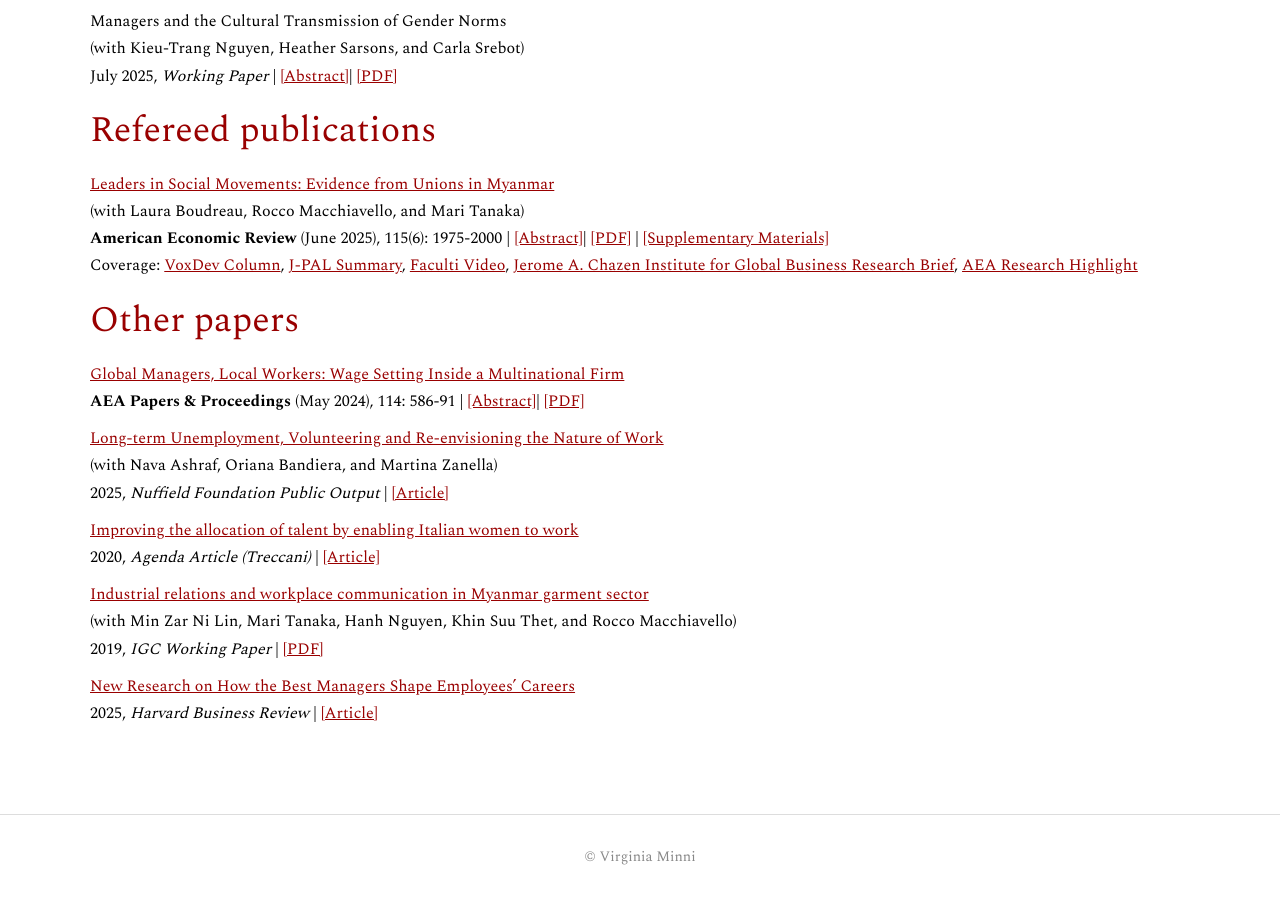
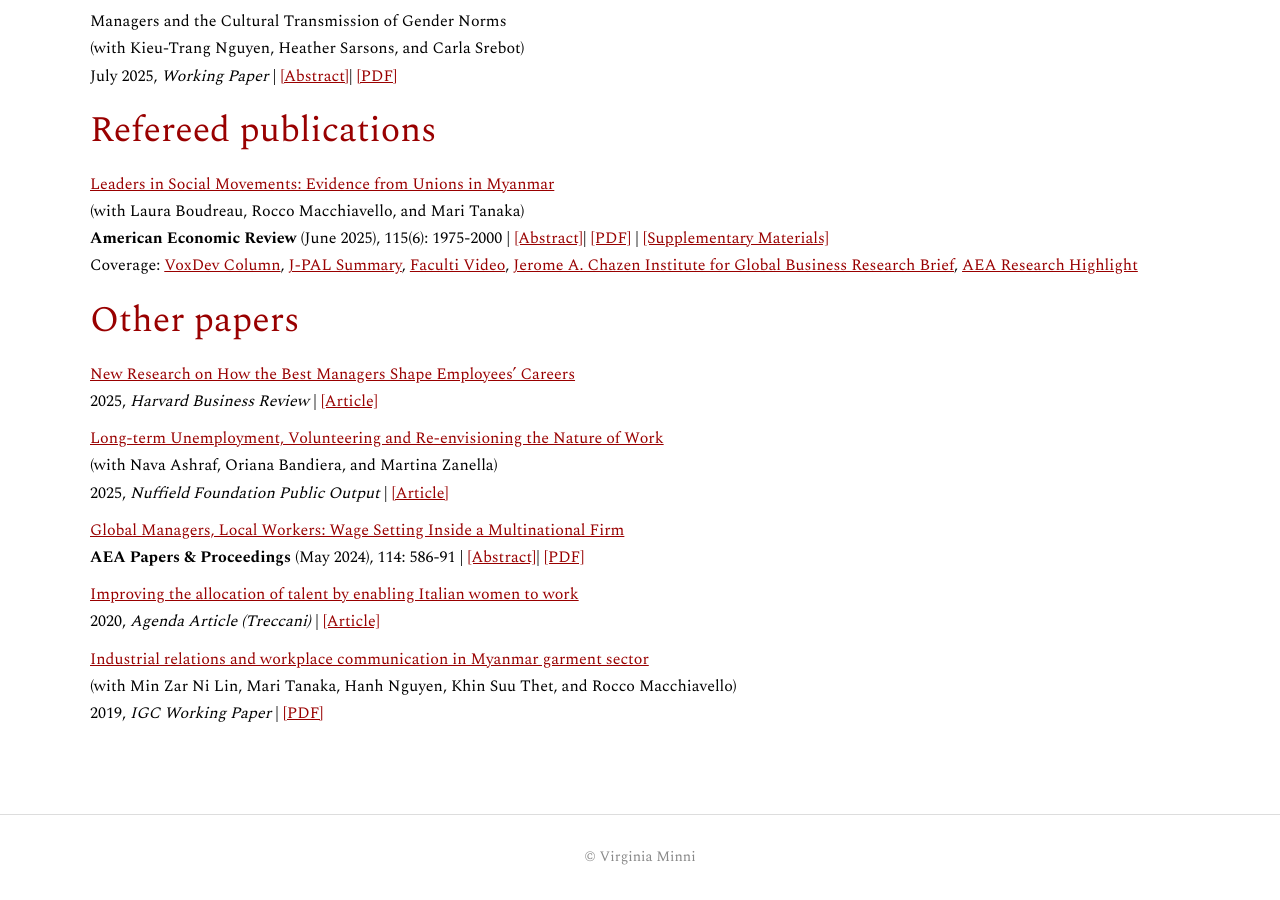
Before and after one commit to virginiaminni/virginiaminni.github.io, a Jekyll site: the page built from research.md, in a window 1280 px wide and 900 px high, scrolled down 725 px. Built offline with Jekyll 4.4.1, drawn with Linux system fonts in a browser that asks for light colours; part of the change alters nothing that is shown.

```diff
--- a/research.md
+++ b/research.md
@@ -55,16 +55,18 @@ Coverage:  <a href="https://voxdev.org/topic/institutions-political-economy/who-
 </div>
 
 ## Other papers
+<a href="https://hbr.org/2025/10/new-research-on-how-the-best-managers-shape-employees-careers" target="_blank" rel="noopener noreferrer"> New Research on How the Best Managers Shape Employees’ Careers </a> <br>
+2025, *Harvard Business Review*  | <a href="https://hbr.org/2025/10/new-research-on-how-the-best-managers-shape-employees-careers" target="_blank" rel="noopener noreferrer"> [Article]
+
+<a href="/assets/files/ABMZ2025.pdf" target="_blank" rel="noopener noreferrer"> Long-term Unemployment, Volunteering and Re-envisioning the Nature of Work </a> <br>
+(with Nava Ashraf, Oriana Bandiera, and Martina Zanella)<br>
+2025, *Nuffield Foundation Public Output*  | <a href="/assets/files/ABMZ2025.pdf" target="_blank" rel="noopener noreferrer"> [Article]
+
 <a href="https://www.aeaweb.org/articles?id=10.1257/pandp.20241076" target="_blank" rel="noopener noreferrer">Global Managers, Local Workers: Wage Setting Inside a Multinational Firm</a> <br>
 **AEA Papers & Proceedings** (May 2024), 114: 586-91 | <a href="#" class="toggle-abstract" data-target="abstract-5"  style="text-decoration: underline; color: #990000;">[Abstract]</a>| <a href="/assets/files/Minni Global Managers P&P.pdf" target="_blank" rel="noopener noreferrer">[PDF]</a> <br>
 <div id="abstract-5" style="display: none; margin-top: 10px;">
 <em>Abstract:</em> How are wages set within a multinational firm? Combining cross-country data on wages and labor regulations with personnel records of a large multinational firm, I find that wage setting depends on the rank of the employee in the firm hierarchy. For managers, wages are set by the headquarters regardless of local labor market conditions. For factory workers, wages are adjusted according to country-specific wages and labor regulations. These results suggest that the multinational's internal labor market shields managers against changes in external market conditions, while the firm adapts to local labor markets for factory workers.
 </div>
-
-<a href="/assets/files/ABMZ2025.pdf" target="_blank" rel="noopener noreferrer"> Long-term Unemployment, Volunteering and Re-envisioning the Nature of Work </a> <br>
-(with Nava Ashraf, Oriana Bandiera, and Martina Zanella)<br>
-2025, *Nuffield Foundation Public Output*  | <a href="/assets/files/ABMZ2025.pdf" target="_blank" rel="noopener noreferrer"> [Article]
-
 
 <a href="https://www.treccani.it/magazine/agenda/articoli/economia-e-innovazione/gender_gap.html" target="_blank" rel="noopener noreferrer">Improving the allocation of talent by enabling Italian women to work</a> <br>
 2020, *Agenda Article (Treccani)* | <a href="https://www.treccani.it/magazine/agenda/articoli/economia-e-innovazione/gender_gap.html" target="_blank" rel="noopener noreferrer">[Article]
@@ -75,10 +77,6 @@ Coverage:  <a href="https://voxdev.org/topic/institutions-political-economy/who-
 2019, *IGC Working Paper* | <a href="/assets/files/Tanaka-et-al-2019-Working-paper.pdf" target="_blank" rel="noopener noreferrer">[PDF]
 
 
-<a href="https://hbr.org/2025/10/new-research-on-how-the-best-managers-shape-employees-careers" target="_blank" rel="noopener noreferrer"> New Research on How the Best Managers Shape Employees’ Careers </a> <br>
-2025, *Harvard Business Review*  | <a href="https://hbr.org/2025/10/new-research-on-how-the-best-managers-shape-employees-careers" target="_blank" rel="noopener noreferrer"> [Article]
-
-
 <br>
 
 <!-- ## Selected work in progress -->
```
